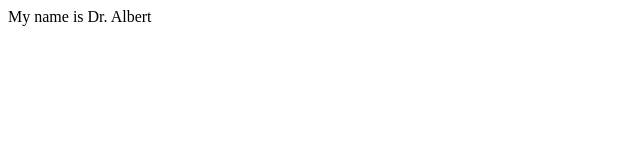
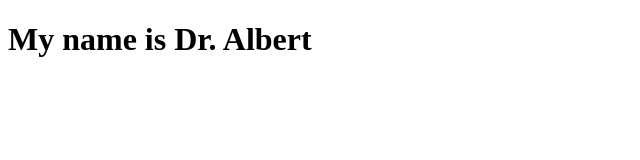
Before and after one commit to aaocansey/myapp, a plain HTML site: page myweb.html in a window 1280 px wide. Shown: the whole page, without its empty margins (0-640 px from the left). Drawn offline with Linux system fonts and the light colour scheme.

Commit message:
changes to html body

```diff
--- a/myweb.html
+++ b/myweb.html
@@ -6,6 +6,6 @@
     <title>Document</title>
 </head>
 <body>
-    My name is Dr. Albert
+    <h1>My name is Dr. Albert</h1>
 </body>
 </html>
```
